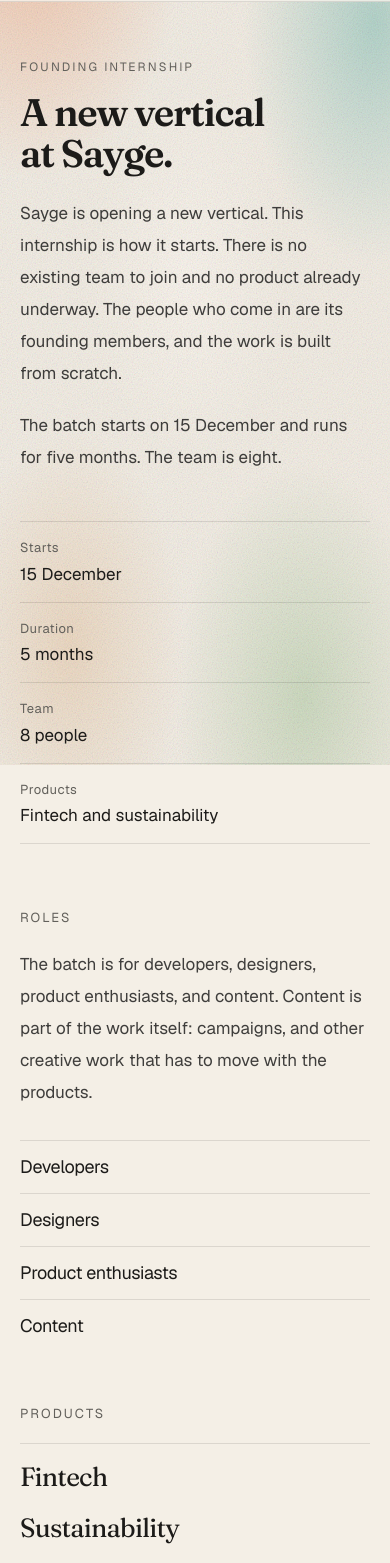
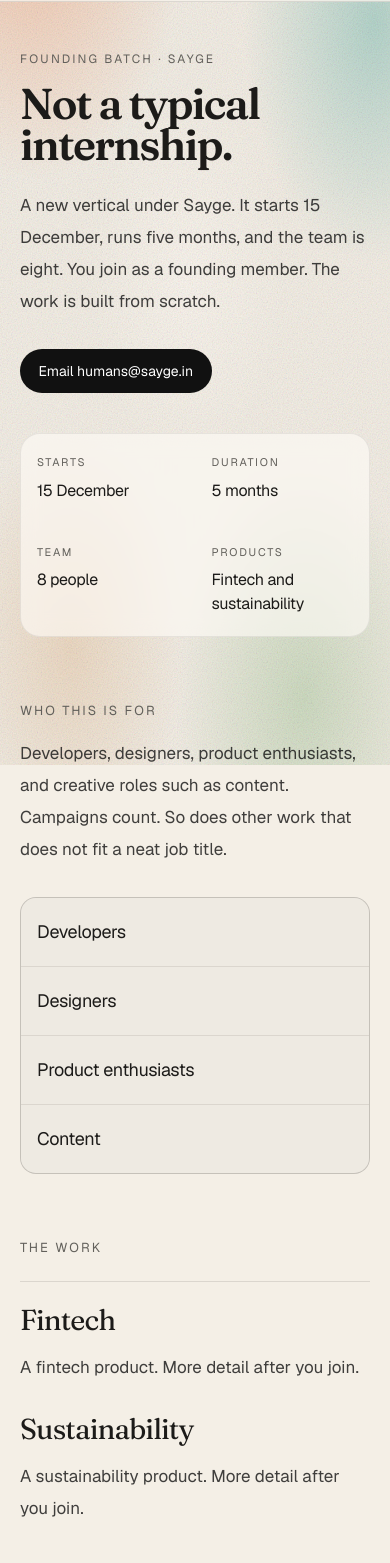
Before and after one commit to sayge-code-hub/sayge, a Next.js app: page /founding in a window 390 px wide. Shown: the part 79-1642 px from the top of the page. Built offline with nearby package versions, Linux system fonts and the light colour scheme.

Commit message:
Make the founding page a direct campaign.
Lead with the internship that is not a typical one, and keep the batch, roles, products, and email ask in a layout that works on a phone and a desktop.

Co-authored-by: adityaarana <adityaarana@outlook.com>

```diff
--- a/src/app/founding/page.tsx
+++ b/src/app/founding/page.tsx
@@ -16,7 +16,7 @@ import {
   webPageJsonLd,
 } from "@/lib/site";
 
-const foundingMailto = `mailto:${siteEmail}?subject=${encodeURIComponent(foundingSubject)}&body=${encodeURIComponent("Hello,\n\nSomething I have built, or a portfolio:\n\nA campaign or other idea:\n")}`;
+const foundingMailto = `mailto:${siteEmail}?subject=${encodeURIComponent(foundingSubject)}&body=${encodeURIComponent("Hello,\n\nSomething I have built, or a portfolio:\n\nA campaign or other idea I have in mind:\n")}`;
 
 const facts = [
   { label: "Starts", value: "15 December" },
@@ -87,52 +87,49 @@ export default function FoundingPage() {
         </div>
       </header>
       <main id="founding-main" aria-labelledby="founding-heading" className="overflow-x-clip">
-        <article className="mx-auto max-w-[820px] px-5 pt-14 pb-20 sm:px-6 md:pt-20 md:pb-28">
-          <header>
+        <article className="mx-auto max-w-[1080px] px-5 pt-12 pb-20 sm:px-6 md:pt-16 md:pb-28">
+          <header className="grid items-end gap-10 lg:grid-cols-[minmax(0,1.25fr)_minmax(16rem,0.75fr)] lg:gap-16">
+            <div className="min-w-0">
               <p className="text-[12px] tracking-[0.18em] text-muted uppercase">
-              Founding internship
+                Founding batch · Sayge
               </p>
-            <h1 id="founding-heading" className="page-display mt-4 max-w-[16ch] text-balance">
-              A new vertical at Sayge.
+              <h1 id="founding-heading" className="founding-title mt-4">
+                <span className="block">Not a typical</span>
+                <span className="block">internship.</span>
               </h1>
-            <div className="mt-6 max-w-[58ch] space-y-5 text-[17px] leading-8 text-foreground/80 md:text-lg">
-              <p>
-                Sayge is opening a new vertical. This internship is how it starts. There is no
-                existing team to join and no product already underway. The people who come in are
-                its founding members, and the work is built from scratch.
+              <p className="mt-6 max-w-[38ch] text-[17px] leading-8 text-foreground/80 md:text-lg">
+                A new vertical under Sayge. It starts 15 December, runs five months, and the team
+                is eight. You join as a founding member. The work is built from scratch.
               </p>
-              <p>
-                The batch starts on 15 December and runs for five months. The team is eight.
-              </p>
+              <a href={foundingMailto} className="hero-cta-primary mt-8">
+                Email {siteEmail}
+              </a>
             </div>
-          </header>
-
-          <dl className="mt-12 border-t border-black/10 sm:mt-14">
+            <dl className="founding-panel grid grid-cols-2 gap-px overflow-hidden">
               {facts.map((fact) => (
-              <div
-                key={fact.label}
-                className="grid grid-cols-1 gap-1 border-b border-black/10 py-4 sm:grid-cols-[9.5rem_minmax(0,1fr)] sm:items-baseline sm:gap-6 sm:py-5"
-              >
-                <dt className="text-[13px] tracking-[0.04em] text-muted">{fact.label}</dt>
-                <dd className="min-w-0 text-[17px] leading-6">{fact.value}</dd>
+                <div key={fact.label} className="min-w-0 px-4 py-5 sm:px-5">
+                  <dt className="text-[11px] tracking-[0.16em] text-muted uppercase">{fact.label}</dt>
+                  <dd className="mt-2 text-[16px] leading-6 tracking-[-0.02em]">{fact.value}</dd>
                 </div>
               ))}
             </dl>
+          </header>
 
-          <section aria-labelledby="roles-heading" className="mt-16 md:mt-20">
+          <section aria-labelledby="roles-heading" className="mt-16 md:mt-24">
+            <div className="max-w-[40rem]">
               <h2 id="roles-heading" className="text-[13px] tracking-[0.16em] text-muted uppercase">
-              Roles
+                Who this is for
               </h2>
-            <p className="mt-5 max-w-[58ch] text-[17px] leading-8 text-foreground/80">
-              The batch is for developers, designers, product enthusiasts, and content. Content
-              is part of the work itself: campaigns, and other creative work that has to move
-              with the products.
+              <p className="mt-4 text-[17px] leading-8 text-foreground/80">
+                Developers, designers, product enthusiasts, and creative roles such as content.
+                Campaigns count. So does other work that does not fit a neat job title.
               </p>
-            <ul className="mt-8 grid gap-3 sm:grid-cols-2">
+            </div>
+            <ul className="mt-8 grid gap-px overflow-hidden rounded-2xl border border-black/10 bg-black/10 sm:grid-cols-2 lg:grid-cols-4">
               {roles.map((role) => (
                 <li
                   key={role}
-                  className="min-w-0 border-t border-black/10 pt-3 text-[18px] leading-7 tracking-[-0.02em]"
+                  className="min-w-0 bg-[#f7f3ec]/70 px-4 py-5 text-[18px] leading-7 tracking-[-0.02em] sm:px-5"
                 >
                   {role}
                 </li>
@@ -140,33 +137,38 @@ export default function FoundingPage() {
             </ul>
           </section>
 
-          <section aria-labelledby="products-heading" className="mt-16 md:mt-20">
+          <section aria-labelledby="products-heading" className="mt-16 md:mt-24">
             <h2 id="products-heading" className="text-[13px] tracking-[0.16em] text-muted uppercase">
-              Products
+              The work
             </h2>
-            <div className="mt-5 grid gap-6 border-t border-black/10 pt-5 sm:grid-cols-2">
-              <h3 className="font-display text-[1.65rem] leading-none tracking-[-0.03em]">
+            <div className="mt-6 grid gap-8 border-t border-black/10 pt-6 md:grid-cols-2 md:gap-12">
+              <div className="min-w-0">
+                <h3 className="font-display text-[clamp(1.8rem,3vw,2.4rem)] leading-none tracking-[-0.03em]">
                   Fintech
                 </h3>
-              <h3 className="font-display text-[1.65rem] leading-none tracking-[-0.03em]">
+                <p className="mt-4 max-w-[36ch] text-[17px] leading-8 text-foreground/80">
+                  A fintech product. More detail after you join.
+                </p>
+              </div>
+              <div className="min-w-0">
+                <h3 className="font-display text-[clamp(1.8rem,3vw,2.4rem)] leading-none tracking-[-0.03em]">
                   Sustainability
                 </h3>
-            </div>
-            <div className="mt-6 max-w-[58ch] space-y-5 text-[17px] leading-8 text-foreground/80">
-              <p>
-                The team will work on two products. One is fintech. One is sustainability. Both
-                belong to this new vertical under Sayge, and both start from scratch. More
-                details after you join.
+                <p className="mt-4 max-w-[36ch] text-[17px] leading-8 text-foreground/80">
+                  A sustainability product. More detail after you join.
                 </p>
               </div>
+            </div>
+            <p className="mt-8 max-w-[52ch] text-[17px] leading-8 text-foreground">
+              This team is the founding group. The chance is to build the vertical from scratch.
+            </p>
           </section>
 
-          <section id="write" aria-labelledby="write-heading" className="mt-16 scroll-mt-24 md:mt-20">
+          <section id="write" aria-labelledby="write-heading" className="founding-panel mt-16 scroll-mt-24 px-5 py-8 sm:px-8 md:mt-24 md:py-10">
             <h2 id="write-heading" className="text-[13px] tracking-[0.16em] text-muted uppercase">
-              How to write
+              If you want in
             </h2>
-            <div className="mt-5 max-w-[58ch] space-y-5 border-t border-black/10 pt-5 text-[17px] leading-8 text-foreground/80">
-              <p>
+            <p className="mt-4 max-w-[46ch] text-[17px] leading-8 text-foreground/80">
               Email{" "}
               <a
                 href={foundingMailto}
@@ -174,15 +176,11 @@ export default function FoundingPage() {
               >
                 {siteEmail}
               </a>
-                . Use the subject below so the note is easy to find.
+              . Include something you have built, a portfolio, or a campaign or other idea you
+              have in mind.
             </p>
-              <p>
-                Include something you have built, a portfolio, or a campaign or other idea you
-                have in mind. That is what we need to see.
-              </p>
-            </div>
             <p className="mt-8 text-[13px] tracking-[0.04em] text-muted">Suggested subject</p>
-            <p className="mt-2 max-w-[24ch] font-display text-[clamp(1.6rem,3vw,2.1rem)] leading-tight tracking-[-0.03em] text-balance break-words sm:max-w-none">
+            <p className="mt-2 max-w-[16ch] font-display text-[clamp(1.7rem,4vw,2.5rem)] leading-tight tracking-[-0.03em] text-balance break-words sm:max-w-none">
               {foundingSubject}
             </p>
             <a href={foundingMailto} className="hero-cta-primary mt-8">
--- a/src/app/globals.css
+++ b/src/app/globals.css
@@ -1031,3 +1031,18 @@ textarea.page-control {
   position: relative;
   z-index: 2;
 }
+
+.founding-title {
+  font-family: var(--font-display), Georgia, serif;
+  font-size: clamp(2.7rem, 6.4vw, 5.15rem);
+  line-height: 0.94;
+  letter-spacing: -0.04em;
+  font-weight: 520;
+}
+
+.founding-panel {
+  background: rgba(255, 252, 247, 0.62);
+  border: 1px solid rgba(28, 27, 25, 0.08);
+  border-radius: 1.25rem;
+  backdrop-filter: blur(10px);
+}
--- a/src/lib/site.ts
+++ b/src/lib/site.ts
@@ -39,7 +39,7 @@ export const foundingPath = "/founding";
 export const foundingTitle = "Founding batch | Sayge";
 export const foundingDescription =
   "A founding internship at Sayge. Eight people, five months from 15 December, building a fintech product and a sustainability product from scratch.";
-export const foundingSubject = "Founding internship — something I built";
+export const foundingSubject = "From scratch — here's what I made";
 
 export const portalUrl = "https://saaaasify.netlify.app/";
 
```
Lines whose indentation alone changed are shown as unchanged.
